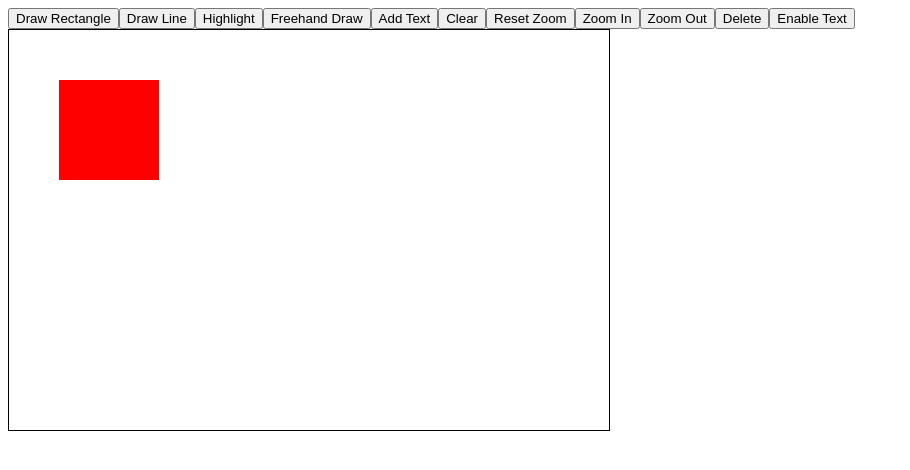
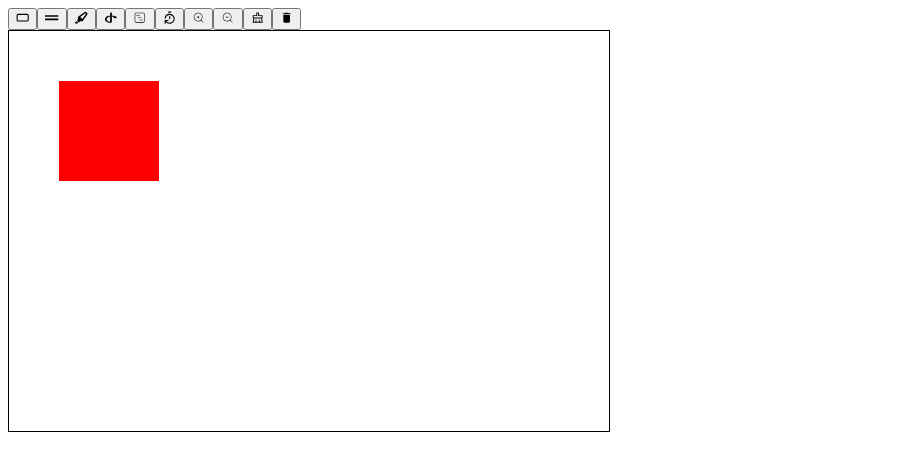
Before and after one commit to Anupamit/canvas-and-annotation, a React (Vite) app: page / in a window 1280 px wide. Shown: the top 470 px of the page, without its empty margins (0-910 px from the left). Built offline with nearby package versions, Linux system fonts and the light colour scheme.

Commit message:
ft:icons added

```diff
--- a/package.json
+++ b/package.json
@@ -12,6 +12,7 @@
   "dependencies": {
     "react": "^18.2.0",
     "react-dom": "^18.2.0",
+    "react-icons": "^5.1.0",
     "react-router-dom": "^6.22.3"
   },
   "devDependencies": {
--- /dev/null
+++ b/src/Components/Drawing.css
@@ -0,0 +1,27 @@
+canvas {
+    display: block;
+    margin: 0 auto;
+    border: 1px solid black;
+  }
+  .button-container {
+    display: flex;
+    justify-content: center;
+    margin-bottom: 20px; /* Adjust as needed */
+  }
+
+  .button-container button {
+    margin: 0 10px; /* Adjust spacing between buttons */
+    padding: 10px 20px; /* Increase button padding */
+    font-size: 16px; /* Increase font size */
+    border: 2px solid #110d47; /* Add border */
+    background-color: #090a3f; /* Add background color */
+    color: white; /* Set text color */
+    border-radius: 5px; /* Add border radius */
+    cursor: pointer; /* Change cursor to pointer on hover */
+    transition: all 0.3s ease; /* Add transition effect */
+  }
+
+  .button-container button:hover {
+    background-color: #090a3f; /* Darken background color on hover */
+    border-color: #090a3f; /* Darken border color on hover */
+  }
--- a/src/Components/DrawingCanvas.jsx
+++ b/src/Components/DrawingCanvas.jsx
@@ -1,5 +1,15 @@
 import { useRef, useEffect, useState } from "react";
-
+import { CiZoomIn } from "react-icons/ci";
+import { CiZoomOut } from "react-icons/ci";
+import { MdDelete } from "react-icons/md";
+import { LuRectangleHorizontal } from "react-icons/lu";
+import { CiViewTimeline } from "react-icons/ci";
+import { FaGripLines } from "react-icons/fa";
+import { FaOpenid } from "react-icons/fa6";
+import { FaHighlighter } from "react-icons/fa6";
+import { LuTimerReset } from "react-icons/lu";
+import { AiOutlineClear } from "react-icons/ai";
+// import "./Drawing.css";
 const DrawingCanvas = () => {
   const canvasRef = useRef(null);
   const [isDrawing, setIsDrawing] = useState(false);
@@ -424,29 +434,42 @@ const DrawingCanvas = () => {
 
   return (
     <>
-      <div>
-        <button onClick={() => handleDrawButtonClick("rectangle")}>
-          Draw Rectangle
+      <div className="button-container">
+        <button
+          onClick={() => handleDrawButtonClick("rectangle")}
+          data-name="Rectangle"
+        >
+          <LuRectangleHorizontal />
         </button>
-        <button onClick={() => handleDrawButtonClick("line")}>Draw Line</button>
+        <button onClick={() => handleDrawButtonClick("line")}>
+          <FaGripLines />
+        </button>
         <button onClick={() => handleDrawButtonClick("highlight")}>
-          Highlight
+          <FaHighlighter />
         </button>
         <button onClick={() => handleDrawButtonClick("freehand")}>
-          Freehand Draw
+          <FaOpenid />
         </button>
-        <button onClick={() => handleDrawButtonClick("text")}>Add Text</button>
-
-        <button onClick={handleClearCanvas}>Clear</button>
-        <button onClick={resetCanvas}>Reset Zoom</button>
-        <button onClick={handleZoomIn}>Zoom In</button>
-        <button onClick={handleZoomOut}>Zoom Out</button>
-        <button onClick={deleteSelectedElement}>Delete</button>
         <button onClick={handleDrawButtonClick}>
-          {" "}
-          {drawMode ? "Disable Text" : "Enable Text"}
+          <CiViewTimeline />
+        </button>
+        <button onClick={resetCanvas}>
+          <LuTimerReset />
+        </button>
+        <button onClick={handleZoomIn}>
+          <CiZoomIn />
+        </button>
+        <button onClick={handleZoomOut}>
+          <CiZoomOut />
+        </button>
+        <button onClick={handleClearCanvas}>
+          <AiOutlineClear />
+        </button>
+        <button onClick={deleteSelectedElement}>
+          <MdDelete />
         </button>
       </div>
+
       <div>
         <canvas
           ref={canvasRef}
```
Also changed, not shown: 1 other file (tests, documents, lock files or other folders).
